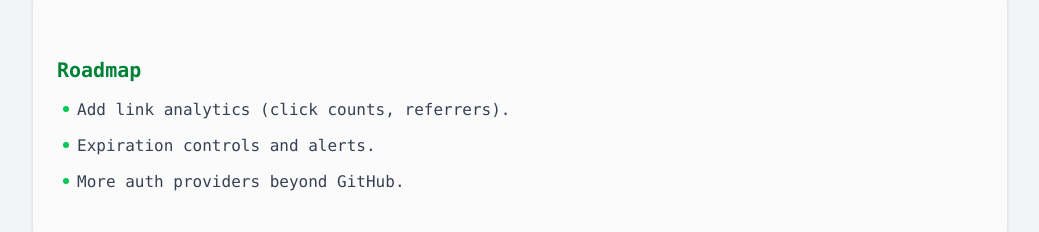
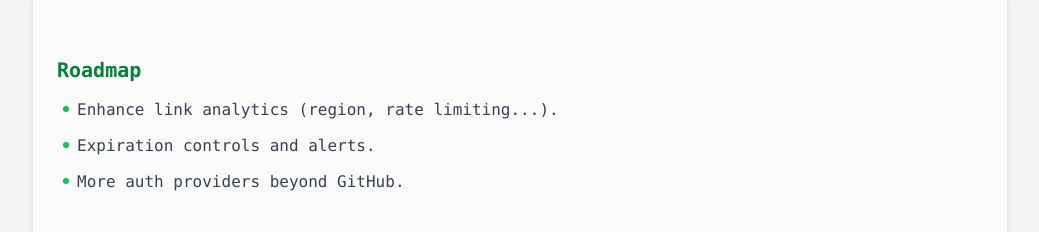
Before and after one commit to AdriBarda/url-shortener, a Vue app in the folder apps/web/: page /about in a window 1280 px wide. Shown: the part 933-1165 px from the top of the page, without its empty margins (120-1159 px from the left). Built offline with nearby package versions, Linux system fonts and the light colour scheme; no server answers; the HTML template or start-up script is replaced by a standard one; what @midudev/tailwind-animations would draw is missing.

Commit message:
refactored about page roadmap

```diff
--- a/apps/web/src/views/AboutView.vue
+++ b/apps/web/src/views/AboutView.vue
@@ -88,7 +88,7 @@
       <ul class="space-y-2 text-gray-700">
         <li class="flex items-start gap-2">
           <span class="mt-2.5 h-1.5 w-1.5 rounded-full bg-green-500 shrink-0"></span>
-          <span>Add link analytics (click counts, referrers).</span>
+          <span>Enhance link analytics (region, rate limiting...).</span>
         </li>
         <li class="flex items-start gap-2">
           <span class="mt-2.5 h-1.5 w-1.5 rounded-full bg-green-500 shrink-0"></span>
```
